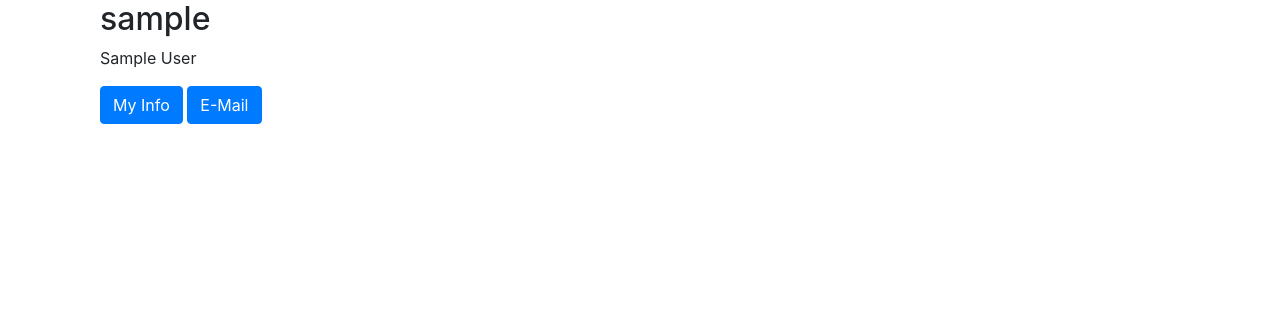
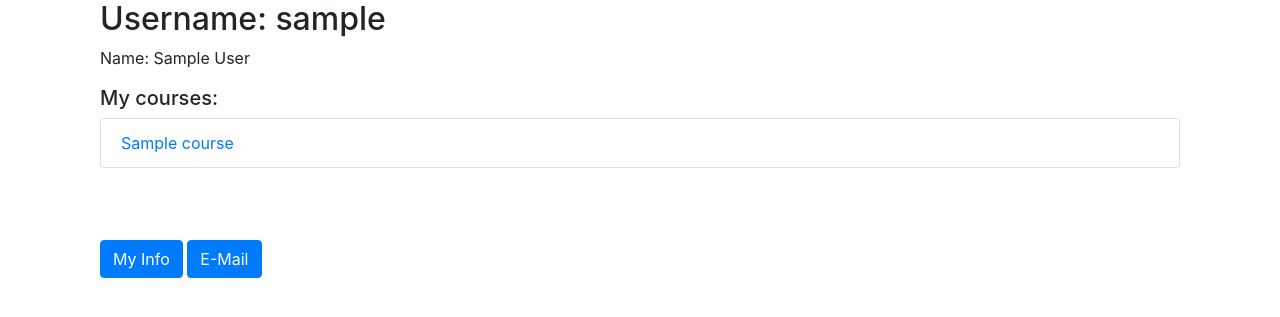
Before and after one commit to piehei/prplatform, a Django app: a page that uses prplatform/templates/users/user_detail.html in a window 1280 px wide. Shown: the part 56-373 px from the top of the page. Run offline with Django 3.2, Linux system fonts and the light colour scheme; a user stored in the database is signed in; tables that the repository leaves empty hold one stand-in row (values such as "Sample post"); some libraries are stand-ins or nearby versions.

Commit message:
user_detail lists courses. course_list fixes.

```diff
--- a/prplatform/templates/courses/course_list.html
+++ b/prplatform/templates/courses/course_list.html
@@ -10,7 +10,9 @@
     <a class="btn btn-success btn-sm" href="{% url 'courses:create' %}">Create a new course!</a>
   </p>
 
+
   {% if course_list %}
+    <h3>All available courses:</h3>
     <div class="list-group">
       {% for course in course_list %}
        <a href="{% url 'courses:detail' course.pk %}" class="list-group-item">
--- a/prplatform/templates/users/user_detail.html
+++ b/prplatform/templates/users/user_detail.html
@@ -9,9 +9,9 @@
   <div class="row">
     <div class="col-sm-12">
 
-      <h2>{{ object.username }}</h2>
+      <h2>Username: {{ object.username }}</h2>
       {% if object.name %}
-        <p>{{ object.name }}</p>
+        <p>Name: {{ object.name }}</p>
       {% endif %}
     </div>
   </div>
@@ -19,6 +19,25 @@
 {% if object == request.user %}
 <!-- Action buttons -->
 <div class="row">
+  <div class="col-sm-12">
+
+    {% if object.course_set.all %}
+      <h5>My courses:</h5>
+        <div class="list-group">
+          {% for c in object.course_set.all %}
+            <div class="list-group-item">
+              <a href="{% url 'courses:detail' c.pk %}">{{ c.name }}</a>
+            </div>
+          {% endfor %}
+        </div>
+      <br><br><br>
+    {% else %}
+    You don't have any courses.
+    <br>
+    <a href="{% url 'courses:create' %}">Create a new one?</a>
+      <br><br><br>
+    {% endif %}
+  </div>
 
   <div class="col-sm-12">
     <a class="btn btn-primary" href="{% url 'users:update' %}" role="button">My Info</a>
```
